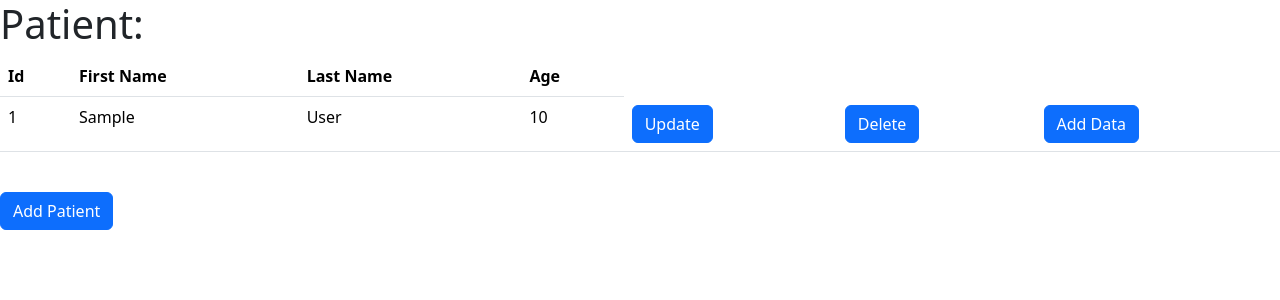
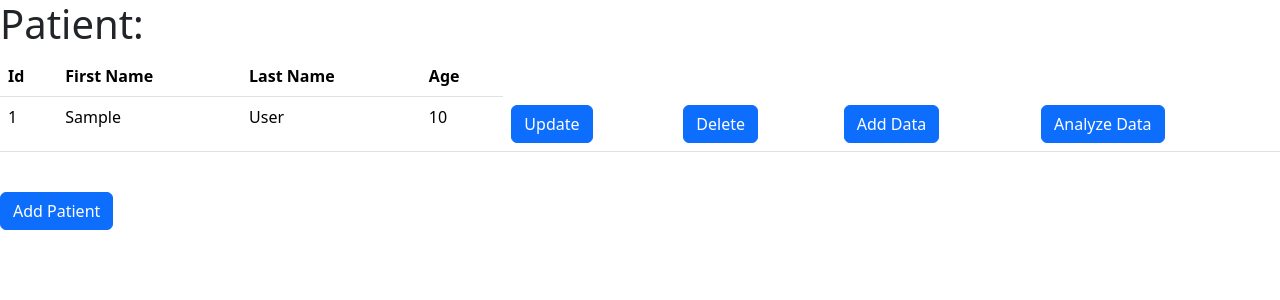
Before and after one commit to MASOOM-BIT/DjangoProjects, a Django app: page / in a window 1280 px wide. Shown: the top 300 px of the page. Run offline with Django 5.2, Linux system fonts and the light colour scheme; tables that the repository leaves empty hold one stand-in row (values such as "Sample post").

Commit message:
Add Analyze Data button to patient list for individual patient analysis

```diff
--- a/clinicals/templates/clinicalsApp/patient_list.html
+++ b/clinicals/templates/clinicalsApp/patient_list.html
@@ -32,6 +32,7 @@
           <td><a class="btn btn-primary" href="/update/{{patient.id}}" role="button">Update</a></td>
           <td><a class="btn btn-primary" href="/delete/{{patient.id}}" role="button">Delete</a></td>
           <td><a class="btn btn-primary" href="/addData/{{patient.id}}" role="button">Add Data</a></td>
+          <td><a class="btn btn-primary" href="/analyze/{{patient.id}}" role="button">Analyze Data</a></td>
         </tr>
         {% endfor %}
       </tbody>
```
